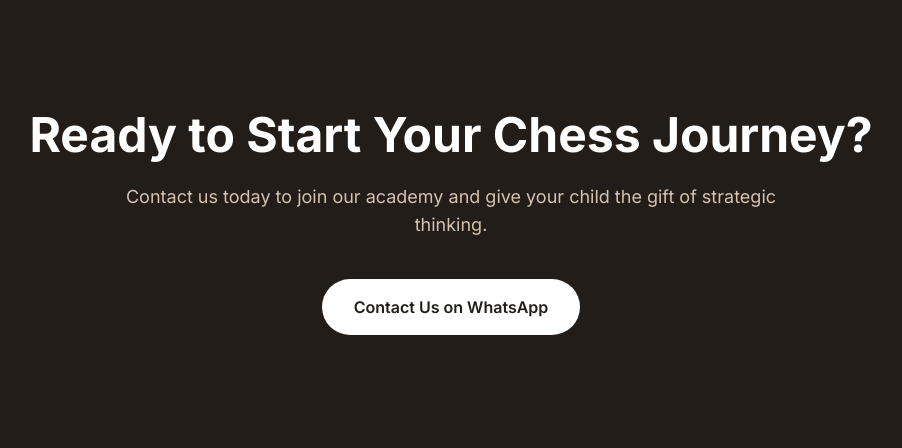
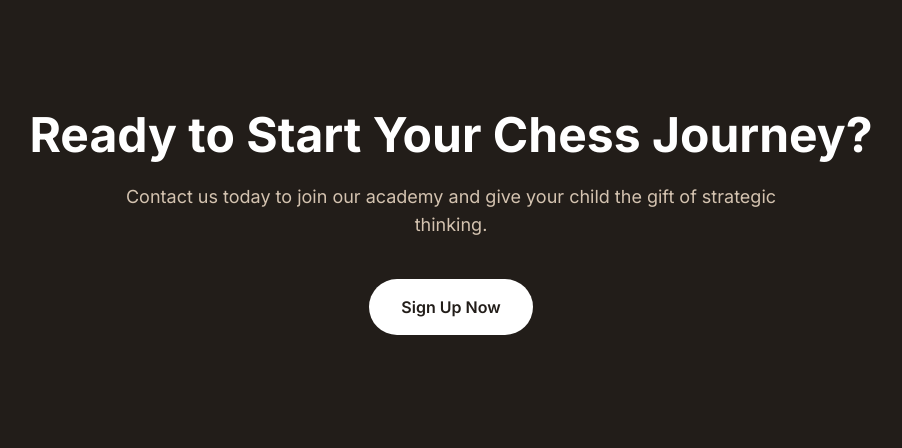
Before and after one commit to DonFyla/STDA-MovingTrain, a Django app: page / in a window 1280 px wide. Shown: the part 4832-5280 px from the top of the page, without its empty margins (189-1091 px from the left). Run offline with Django 5.2, Linux system fonts and the light colour scheme; some libraries are stand-ins or nearby versions.

Commit message:
Change homepage CTA button to Sign Up Now

```diff
--- a/templates/web/home.html
+++ b/templates/web/home.html
@@ -199,8 +199,8 @@
     <div class="container mx-auto px-4 sm:px-6 lg:px-8 text-center">
         <h2 class="text-3xl md:text-5xl font-bold mb-6">Ready to Start Your Chess Journey?</h2>
         <p class="text-brand-200 text-lg max-w-2xl mx-auto mb-10">Contact us today to join our academy and give your child the gift of strategic thinking.</p>
-        <a href="https://wa.link/uj48gk" target="_blank" rel="noopener noreferrer" class="inline-flex items-center justify-center px-8 py-4 bg-white text-brand-900 font-semibold rounded-full hover:bg-brand-100 transition-colors">
-            Contact Us on WhatsApp
+        <a href="{% url 'accounts:signup' %}" class="inline-flex items-center justify-center px-8 py-4 bg-white text-brand-900 font-semibold rounded-full hover:bg-brand-100 transition-colors">
+            Sign Up Now
         </a>
     </div>
 </section>
```
